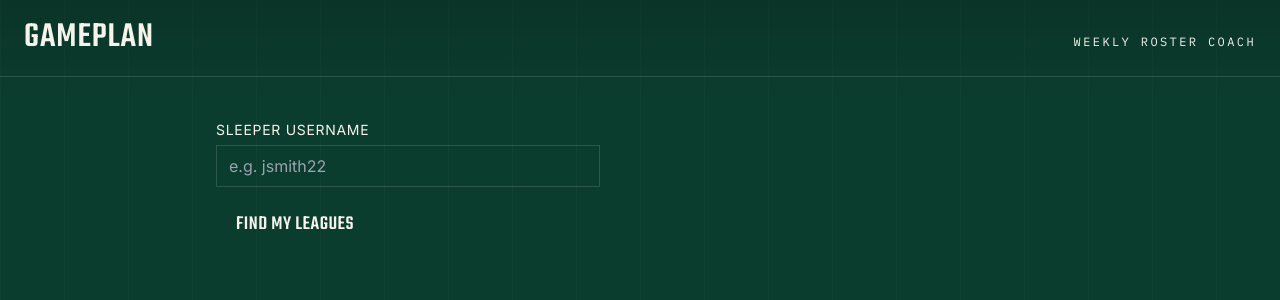
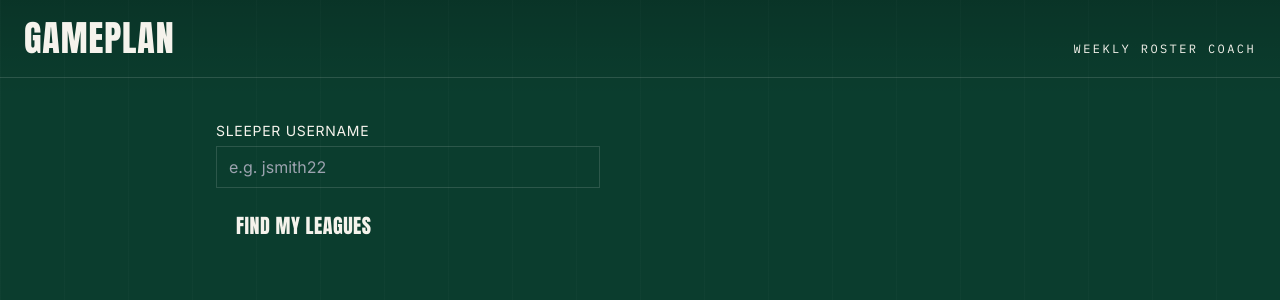
Before and after one commit to coolbreeze5503/sleeper-coach, a Next.js app: page / in a window 1280 px wide. Shown: the top 300 px of the page. Built offline with nearby package versions, Linux system fonts and the light colour scheme.

Commit message:
Update layout.js

```diff
--- a/app/layout.js
+++ b/app/layout.js
@@ -1,9 +1,9 @@
-import { Teko, Inter, IBM_Plex_Mono } from "next/font/google";
+import { Anton, Inter, IBM_Plex_Mono } from "next/font/google";
 import "./globals.css";
 
-const teko = Teko({
+const anton = Anton({
   subsets: ["latin"],
-  weight: ["500", "600", "700"],
+  weight: ["400"],
   variable: "--font-display",
 });
 
@@ -25,7 +25,7 @@ export const metadata = {
 
 export default function RootLayout({ children }) {
   return (
-    <html lang="en" className={`${teko.variable} ${inter.variable} ${plexMono.variable}`}>
+    <html lang="en" className={`${anton.variable} ${inter.variable} ${plexMono.variable}`}>
       <body>{children}</body>
     </html>
   );
```
